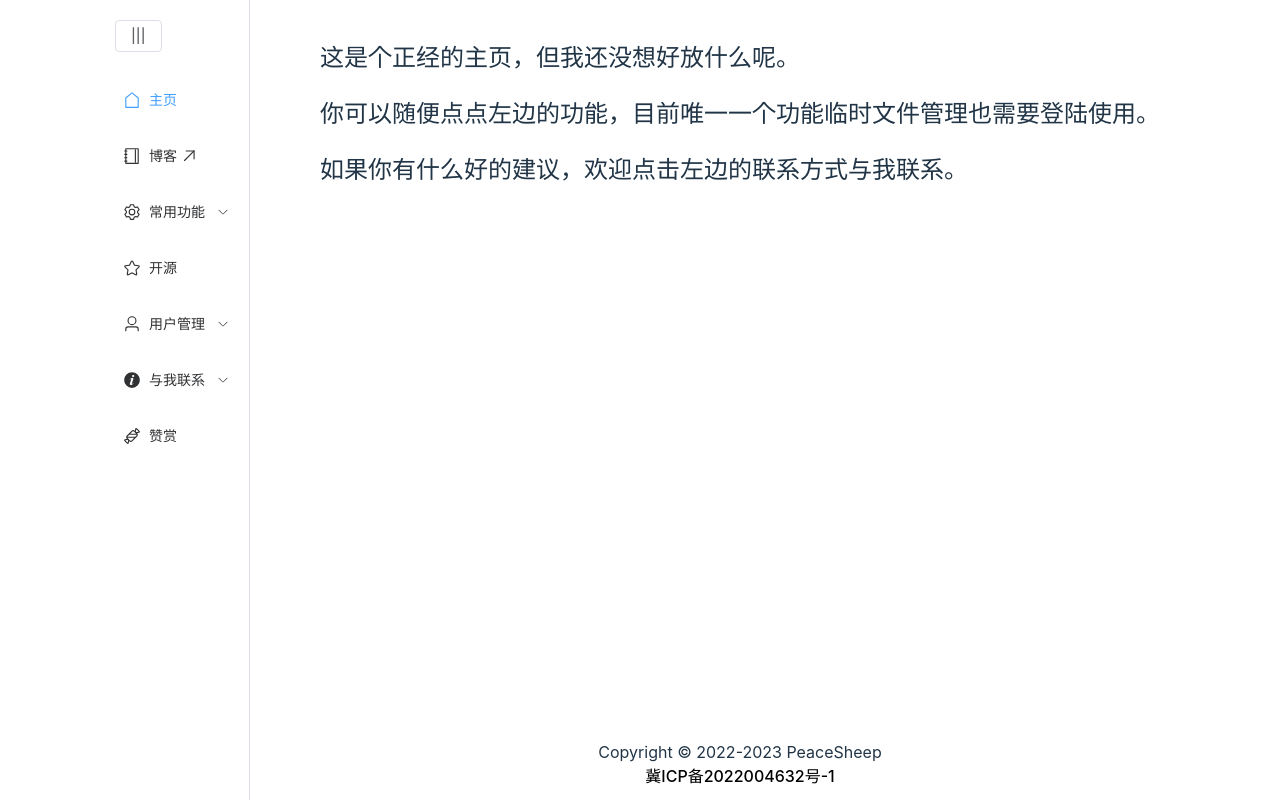
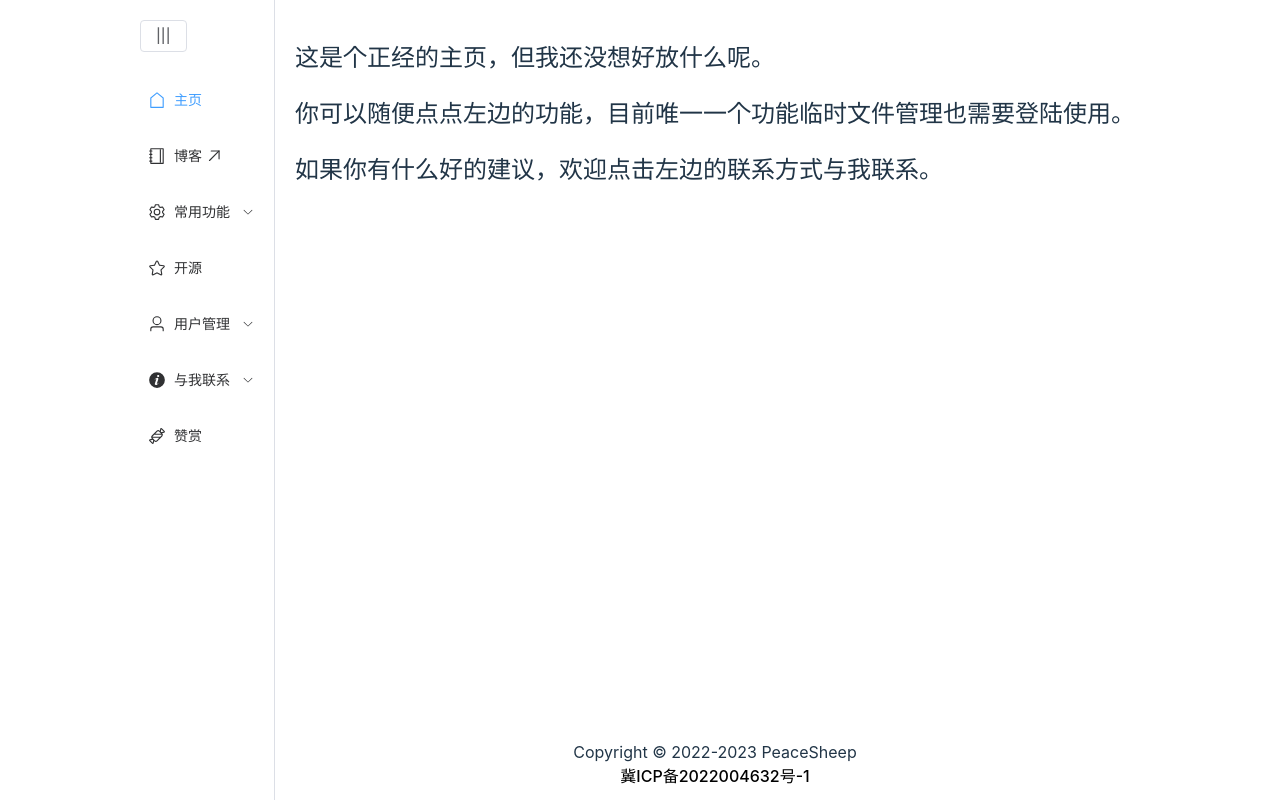
Before and after one commit to li1553770945/personal-page-fe, a Vue app: page /home in a window 1280 px wide. Built offline with nearby package versions, Linux system fonts and the light colour scheme; no server answers.

Commit message:
feat(menu):修复主体页面不随着导航栏收起宽度变化的BUG

```diff
--- a/components.d.ts
+++ b/components.d.ts
@@ -20,7 +20,6 @@ declare module '@vue/runtime-core' {
     ElFooter: typeof import('element-plus/es')['ElFooter']
     ElForm: typeof import('element-plus/es')['ElForm']
     ElFormItem: typeof import('element-plus/es')['ElFormItem']
-    ElHeader: typeof import('element-plus/es')['ElHeader']
     ElIcon: typeof import('element-plus/es')['ElIcon']
     ElImage: typeof import('element-plus/es')['ElImage']
     ElInput: typeof import('element-plus/es')['ElInput']
@@ -34,6 +33,8 @@ declare module '@vue/runtime-core' {
     ElRow: typeof import('element-plus/es')['ElRow']
     ElSelect: typeof import('element-plus/es')['ElSelect']
     ElSubMenu: typeof import('element-plus/es')['ElSubMenu']
+    ElTable: typeof import('element-plus/es')['ElTable']
+    ElTableColumn: typeof import('element-plus/es')['ElTableColumn']
     ElTabPane: typeof import('element-plus/es')['ElTabPane']
     ElTabs: typeof import('element-plus/es')['ElTabs']
     ElUpload: typeof import('element-plus/es')['ElUpload']
--- a/src/App.vue
+++ b/src/App.vue
@@ -1,9 +1,7 @@
 <template>
   <el-container>
     <el-affix>
-      <el-aside :width="asideWidth" class="fixed-aside"> <!-- 侧边栏 -->
         <Menu></Menu>
-      </el-aside>
     </el-affix>
     <el-container class="main-container">
       <el-main class="main-content"><router-view></router-view></el-main>
@@ -18,7 +16,6 @@ import { ref } from "vue";
 import Menu from "./components/menu.vue"
 const timeNow = new Date();
 const year = timeNow.getFullYear();
-const asideWidth = '200px';
 </script>
 
 <style scoped>
```
